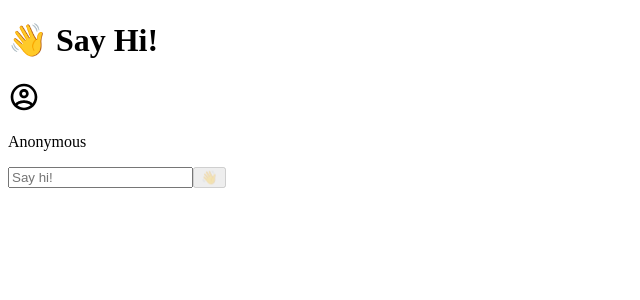
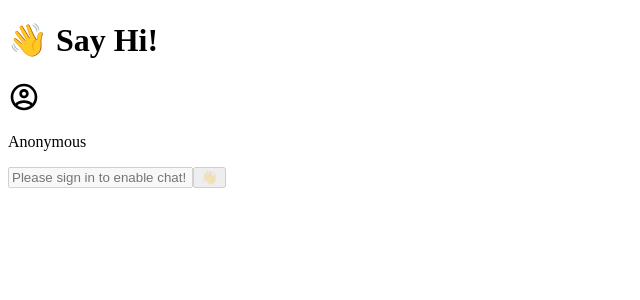
Before and after one commit to MarcellinoCO/say-hi, a Next.js app: page / in a window 1280 px wide. Shown: the top 300 px of the page, without its empty margins (0-640 px from the left). Built offline with nearby package versions, Linux system fonts and the light colour scheme; no server answers.

Commit message:
Add enabled state to input bar

```diff
--- a/components/bars/InputBar.tsx
+++ b/components/bars/InputBar.tsx
@@ -2,21 +2,20 @@ import { FormEventHandler, useState } from "react"
 
 const InputBar = ({
   className = "",
-  onMessageSend = (message: string) => { }
+  isEnabled = true,
+  onMessageSend = (_: string) => { }
 }: {
   className?: string,
+  isEnabled?: boolean,
   onMessageSend?: (message: string) => void
 }) => {
   const [message, setMessage] = useState("")
-  const [sent, setSent] = useState(false)
 
   const sendMessage: FormEventHandler = async (event) => {
     event.preventDefault()
 
     onMessageSend(message)
-
     setMessage("")
-    setSent(true)
   }
 
   return (<>
@@ -29,19 +28,20 @@ const InputBar = ({
           className={"w-full rounded-full border-2 "
             + "focus:border-transparent focus:ring-2 focus:ring-yellow-400"}
 
-          placeholder="Say hi!"
+          placeholder={isEnabled ? "Say hi!" : "Please sign in to enable chat!"}
           value={message}
           onChange={(event) => setMessage(event.target.value)}
 
+          disabled={!isEnabled}
           type="text"
         />
 
         <button
           className={"w-10 h-10 ml-4 bg-yellow-400 rounded-full border-2 border-gray-800 "
-            + ((message) ? "transform transition-transform duration-100 hover:scale-110 " : "")
-            + ((!message) ? "filter grayscale cursor-default " : "")}
+            + ((message && isEnabled) && "transform transition-transform duration-100 hover:scale-110 ")
+            + ((!message || !isEnabled) && "filter grayscale cursor-default ")}
 
-          disabled={!message}
+          disabled={!message || !isEnabled}
           type="submit">
           👋
         </button>
--- a/pages/index.tsx
+++ b/pages/index.tsx
@@ -39,6 +39,7 @@ export default function ChatPage() {
 
       <InputBar
         className="w-screen h-16 px-4"
+        isEnabled={user != null}
         onMessageSend={uploadMessage}
       />
     </div>
```
